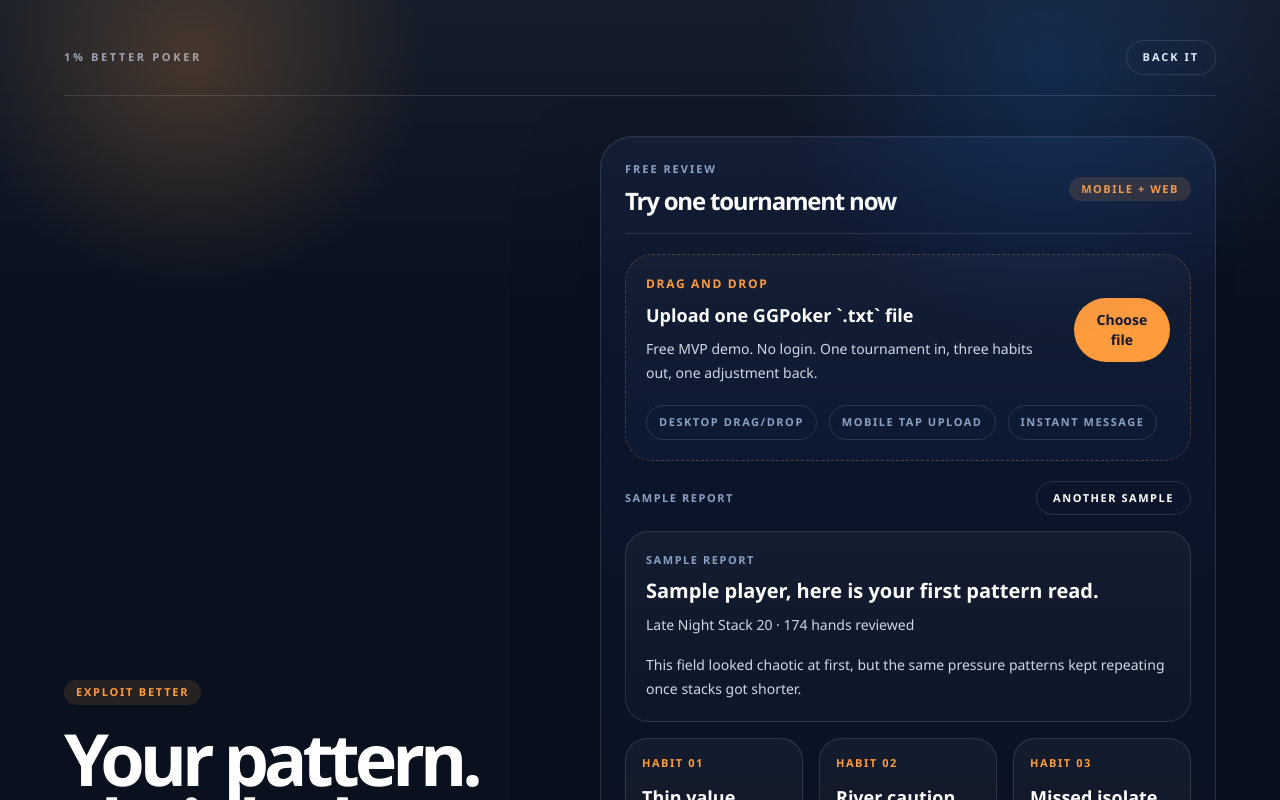
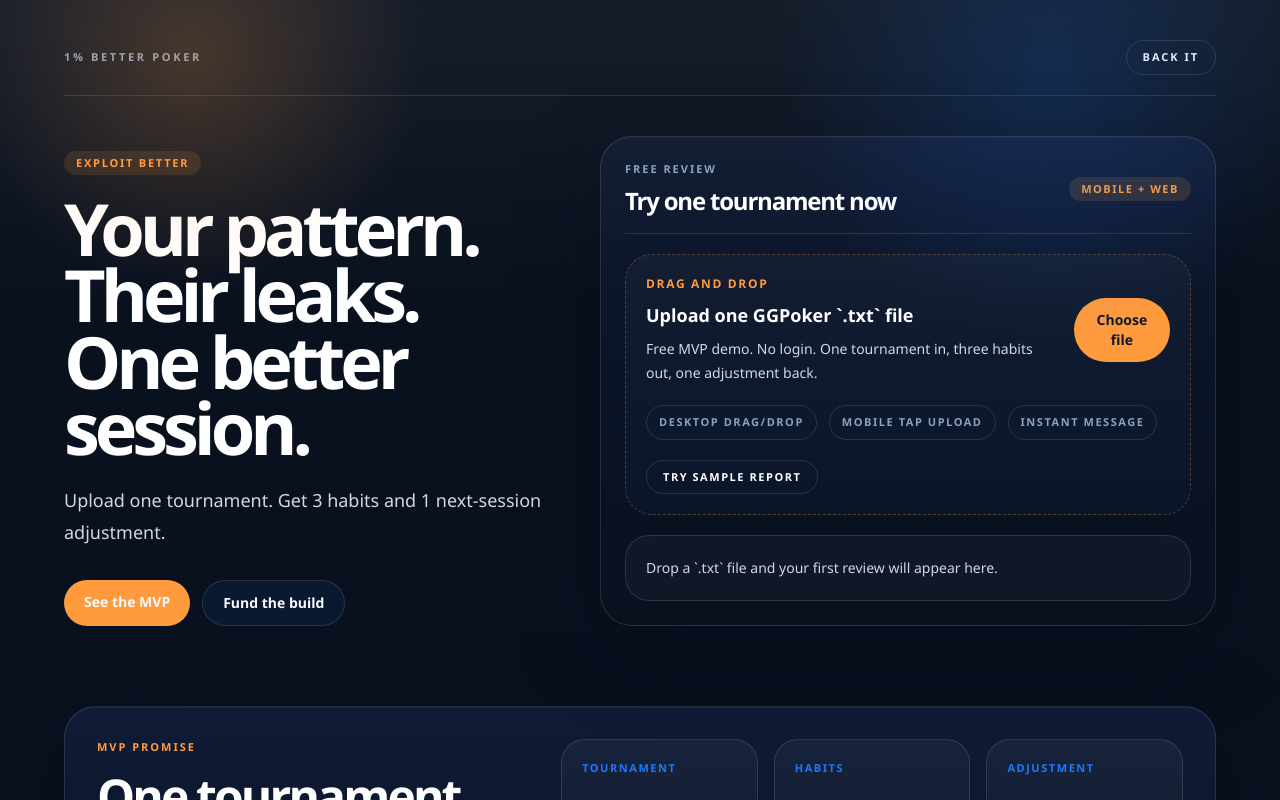
Before and after one commit to sukminc/one-percent-better-poker-site, a Next.js app in the folder frontend/: page / in a window 1280 px wide. Shown: the top 800 px of the page. Built offline with nearby package versions, Linux system fonts and the light colour scheme.

Commit message:
feat: make review reveal interactive

```diff
--- a/frontend/app/components/InstantReviewDemo.tsx
+++ b/frontend/app/components/InstantReviewDemo.tsx
@@ -103,8 +103,9 @@ export function InstantReviewDemo() {
   const [error, setError] = useState<string | null>(null);
   const [review, setReview] = useState<ReviewResponse | null>(null);
   const [sampleReview, setSampleReview] = useState<ReviewResponse>(() => createSampleReview());
+  const [sampleVisible, setSampleVisible] = useState(false);
   const [fileName, setFileName] = useState<string | null>(null);
-  const displayReview = review ?? sampleReview;
+  const displayReview = review ?? (sampleVisible ? sampleReview : null);
 
   async function uploadFile(file: File) {
     setIsLoading(true);
@@ -127,6 +128,7 @@ export function InstantReviewDemo() {
         throw new Error(data.error ?? "Upload failed.");
       }
 
+      setSampleVisible(false);
       setReview(data);
     } catch (uploadError) {
       setError(uploadError instanceof Error ? uploadError.message : "Upload failed.");
@@ -212,6 +214,20 @@ export function InstantReviewDemo() {
           <span className="rounded-full border border-[var(--color-line)] px-3 py-2">Instant message</span>
         </div>
 
+        <div className="mt-5 flex flex-wrap gap-3">
+          <button
+            type="button"
+            onClick={() => {
+              setReview(null);
+              setSampleReview(createSampleReview());
+              setSampleVisible(true);
+            }}
+            className="rounded-full border border-[var(--color-line)] px-4 py-2 text-[11px] font-semibold uppercase tracking-[0.14em] text-white transition-colors hover:border-[var(--color-secondary-accent)] hover:bg-[rgba(28,120,255,0.12)]"
+          >
+            Try sample report
+          </button>
+        </div>
+
         {(fileName || isLoading) && (
           <div className="mt-5 rounded-[1.1rem] border border-[var(--color-line)] bg-[rgba(255,255,255,0.03)] px-4 py-4 text-sm text-[var(--color-secondary)]">
             {isLoading ? `Reviewing ${fileName ?? "your file"}...` : `Loaded ${fileName}`}
@@ -225,8 +241,14 @@ export function InstantReviewDemo() {
         )}
       </div>
 
+      {!displayReview && !isLoading && (
+        <div className="mt-5 rounded-[1.5rem] border border-[var(--color-line)] bg-[rgba(255,255,255,0.03)] px-5 py-5 text-sm leading-6 text-[var(--color-secondary)]">
+          Drop a `.txt` file and your first review will appear here.
+        </div>
+      )}
+
       {displayReview && (
-        <div className="mt-5 space-y-4">
+        <div className="report-pop mt-5 space-y-4">
           <div className="flex items-center justify-between gap-4">
             <p className="text-[11px] font-semibold uppercase tracking-[0.14em] text-[var(--color-muted)]">
               {review ? "Your review" : "Sample report"}
@@ -236,6 +258,7 @@ export function InstantReviewDemo() {
               onClick={() => {
                 setReview(null);
                 setSampleReview(createSampleReview());
+                setSampleVisible(true);
               }}
               className="rounded-full border border-[var(--color-line)] px-4 py-2 text-[11px] font-semibold uppercase tracking-[0.14em] text-white transition-colors hover:border-[var(--color-secondary-accent)] hover:bg-[rgba(28,120,255,0.12)]"
             >
--- a/frontend/app/globals.css
+++ b/frontend/app/globals.css
@@ -110,6 +110,21 @@ a {
   box-shadow: inset 0 1px 0 rgba(255, 255, 255, 0.04);
 }
 
+.report-pop {
+  animation: reportPop 240ms ease-out;
+}
+
 .score-bar {
   background: linear-gradient(90deg, #1c78ff 0%, #ff9a3d 100%);
 }
+
+@keyframes reportPop {
+  0% {
+    opacity: 0;
+    transform: translateY(12px) scale(0.985);
+  }
+  100% {
+    opacity: 1;
+    transform: translateY(0) scale(1);
+  }
+}
```
